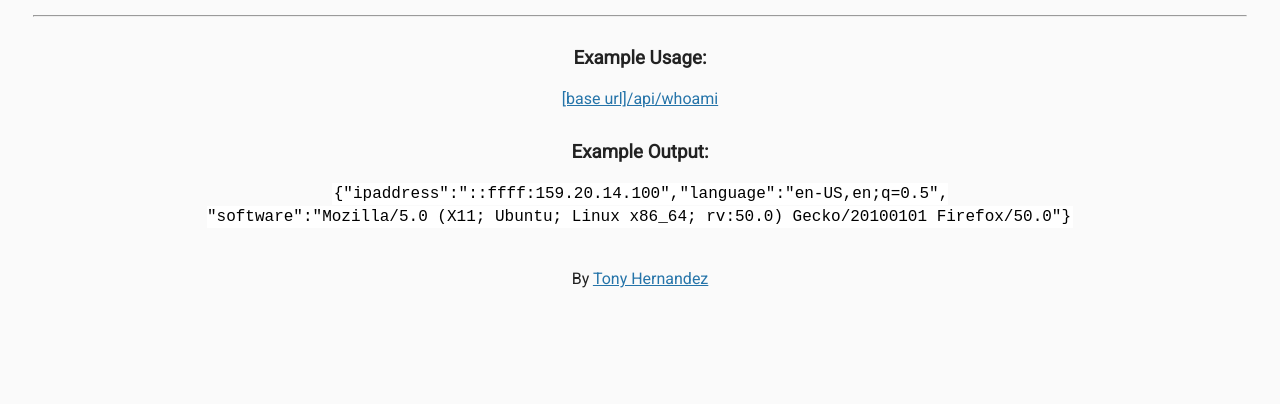
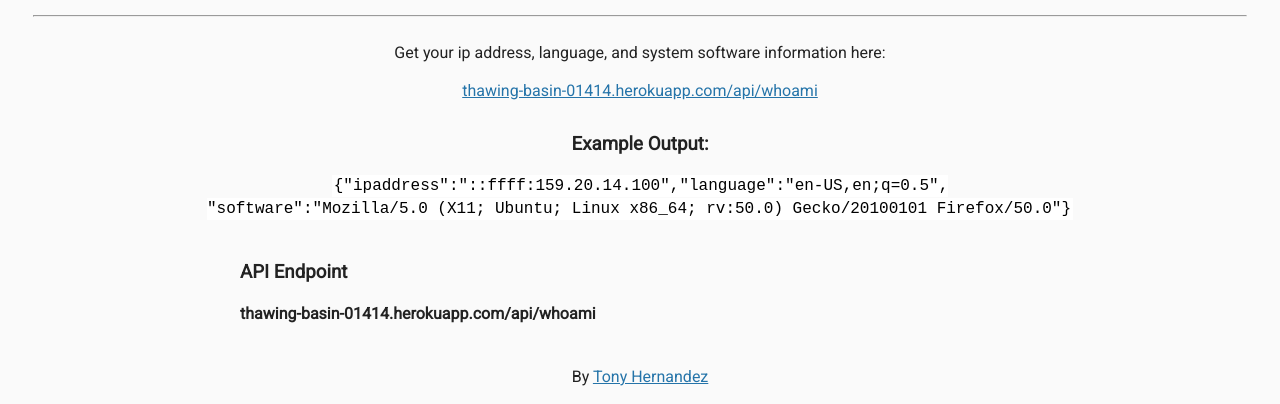
Before and after one commit to tonyhdz404/FCC-Back-End-Development-and-APIs-Projects, a website: page views/index.html in a window 1280 px wide. Shown: the part 549-953 px from the top of the page. Before the commit the page ends 856 px from the top, so only its background shows below. Drawn offline with Linux system fonts and the light colour scheme; files that its build step writes are made by us from their sources.

Commit message:
Updated index.html

```diff
--- a/views/index.html
+++ b/views/index.html
@@ -47,9 +47,11 @@
     <div class="container">
       <h1>Request Header Parser Microservice</h1>
       <hr />
-      <h3>Example Usage:</h3>
       <p>
-        <a href="api/whoami">[base url]/api/whoami</a>
+        Get your ip address, language, and system software information here:
+      </p>
+      <p>
+        <a href="api/whoami">thawing-basin-01414.herokuapp.com/api/whoami</a>
       </p>
 
       <h3>Example Output:</h3>
@@ -60,6 +62,10 @@
           Firefox/50.0"}</code
         >
       </p>
+      <div class="info">
+        <h3>API Endpoint</h3>
+        <h4>thawing-basin-01414.herokuapp.com/api/whoami</h4>
+      </div>
     </div>
 
     <div class="footer">
```
